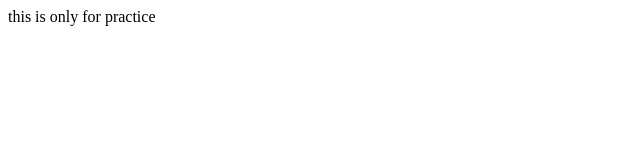
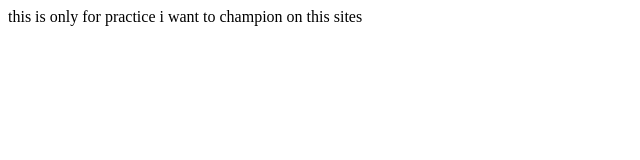
Before and after one commit to chaitali99-kumari/practice, a plain HTML site: page index.html in a window 1280 px wide. Shown: the whole page, without its empty margins (0-640 px from the left). Drawn offline with Linux system fonts and the light colour scheme.

Commit message:
update
update

```diff
--- a/index.html
+++ b/index.html
@@ -7,6 +7,6 @@
     <title>practice</title>
 </head>
 <body>
-    this is only for practice
+    this is only for practice i want to champion on this sites
 </body>
 </html>
```
